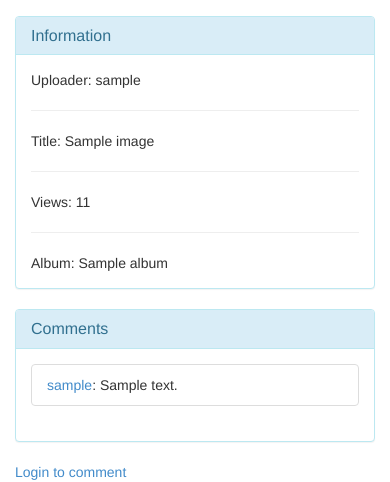
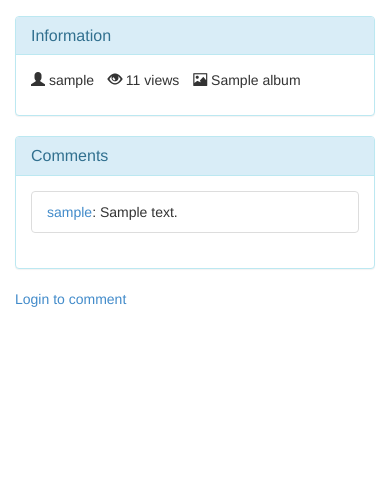
Before and after one commit to heroandtn3/ishare, a Django app: page /ishare/img/detail/1/ in a window 390 px wide. Shown: the part 393-875 px from the top of the page. After the commit the page ends 700 px from the top, so only its background shows below. Run offline with Django 3.2, Linux system fonts and the light colour scheme; tables that the repository leaves empty hold one stand-in row (values such as "Sample post"); some libraries are stand-ins or nearby versions.

Commit message:
add some icons

```diff
--- a/ishare/templates/ishare/header.html
+++ b/ishare/templates/ishare/header.html
@@ -27,7 +27,7 @@
       <ul class="nav navbar-nav navbar-right">
         {% if user.is_authenticated %}
         <li><a href="{% url 'ishare:albums' %}">Albums</a></li>
-        <li><a href="{% url 'ishare:upload' %}">Upload</a></li>
+        <li><a href="{% url 'ishare:upload' %}"><span class="glyphicon glyphicon-cloud-upload"></span> Upload</a></li>
         <li class="dropdown">
           <a href="#" class="dropdown-toggle" data-toggle="dropdown">Welcome, {{ user.username }} <span class="caret"></span></a>
           <ul class="dropdown-menu" role="menu">
--- a/ishare/templates/ishare/photo_detail.html
+++ b/ishare/templates/ishare/photo_detail.html
@@ -22,7 +22,7 @@
       <div class="panel-body">
         <div class="row">
           <div class="col-md-12">
-            <img style="max-width: 100%" src="{% url 'ishare:photo_direct' image.pk %}">
+            <a href="{% url 'ishare:photo_direct' image.pk %}" target="_blank"><img style="width: 100%" src="{% url 'ishare:photo_direct' image.pk %}"></a>
           </div>
         </div>
 
@@ -36,20 +36,15 @@
         <h3 class="panel-title">Information</h3>
       </div>
       <div class="panel-body">
-        Uploader: {{ image.entity.creator.username }}
-        <hr />
-        Title: {{ image.title }}
-        <hr />
-        Views: {{ image.views }}
-        <hr />
-        Album: {{ image.album.title }}
+        <ul class="list-inline">
+          <li><span class="glyphicon glyphicon-user"></span> {{ image.entity.creator.username }}</li>
+          <li><span class="glyphicon glyphicon-eye-open"></span> {{ image.views }} views</li>
+          <li><span class="glyphicon glyphicon-picture"></span> {{ image.album.title }}
+          </li>
+        </ul>
       </div>
-    </div>
-  </div>
-</div>
+    </div><!--/Information-->
 
-<div class="row">
-  <div class="col-md-8">
     <div class="panel panel-info">
       <div class="panel-heading">
         <h3 class="panel-title">Comments</h3>
@@ -74,8 +69,14 @@
     </div>
     {% else %}
     <a href="{% url 'account:login' %}">Login to comment</a>
-    {% endif %}
-  </div><!--/Comment box-->
+    {% endif %}<!--/Comment box-->
+  </div>
+</div>
+
+<div class="row">
+  <div class="col-md-8">
+
+  </div>
 </div>
 
 <script type="text/javascript">
```
